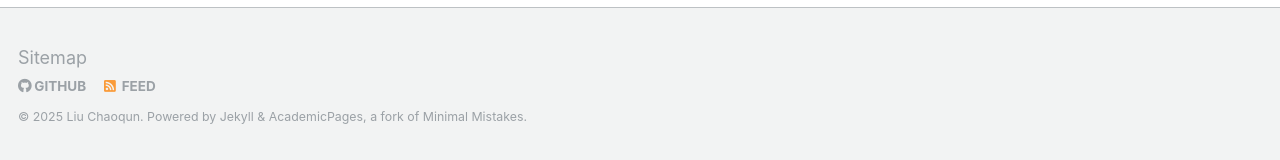
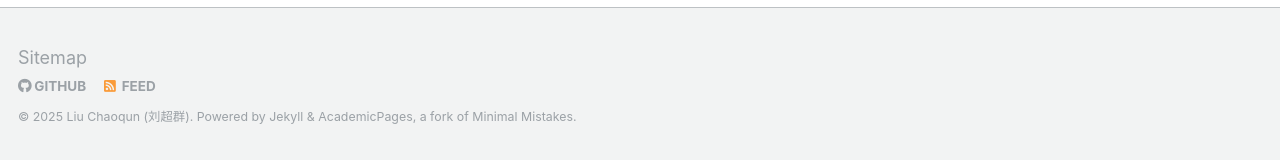
Before and after one commit to liuchaoqun/liuchaoqun.github.io, a Jekyll site: the page built from _pages/about.md, in a window 1280 px wide and 900 px high, scrolled down 1084 px. Shown: the part 737-897 px from the top of the window. Built offline with Jekyll 4.4.1, drawn with Linux system fonts in a browser that asks for light colours.

Commit message:
update page

```diff
--- a/_config.yml
+++ b/_config.yml
@@ -9,7 +9,7 @@
 locale                   : "sg-SG"
 title                    : "Liu Chaoqun"
 title_separator          : "-"
-name                     : &name "Liu Chaoqun"
+name                     : &name "Liu Chaoqun (刘超群)"
 description              : &description "PhD student at NTU"
 url                      : https://liuchaoqun.github.io # the base hostname & protocol for your site e.g. "https://mmistakes.github.io"
 baseurl                  : "" # the subpath of your site, e.g. "/blog"
```
